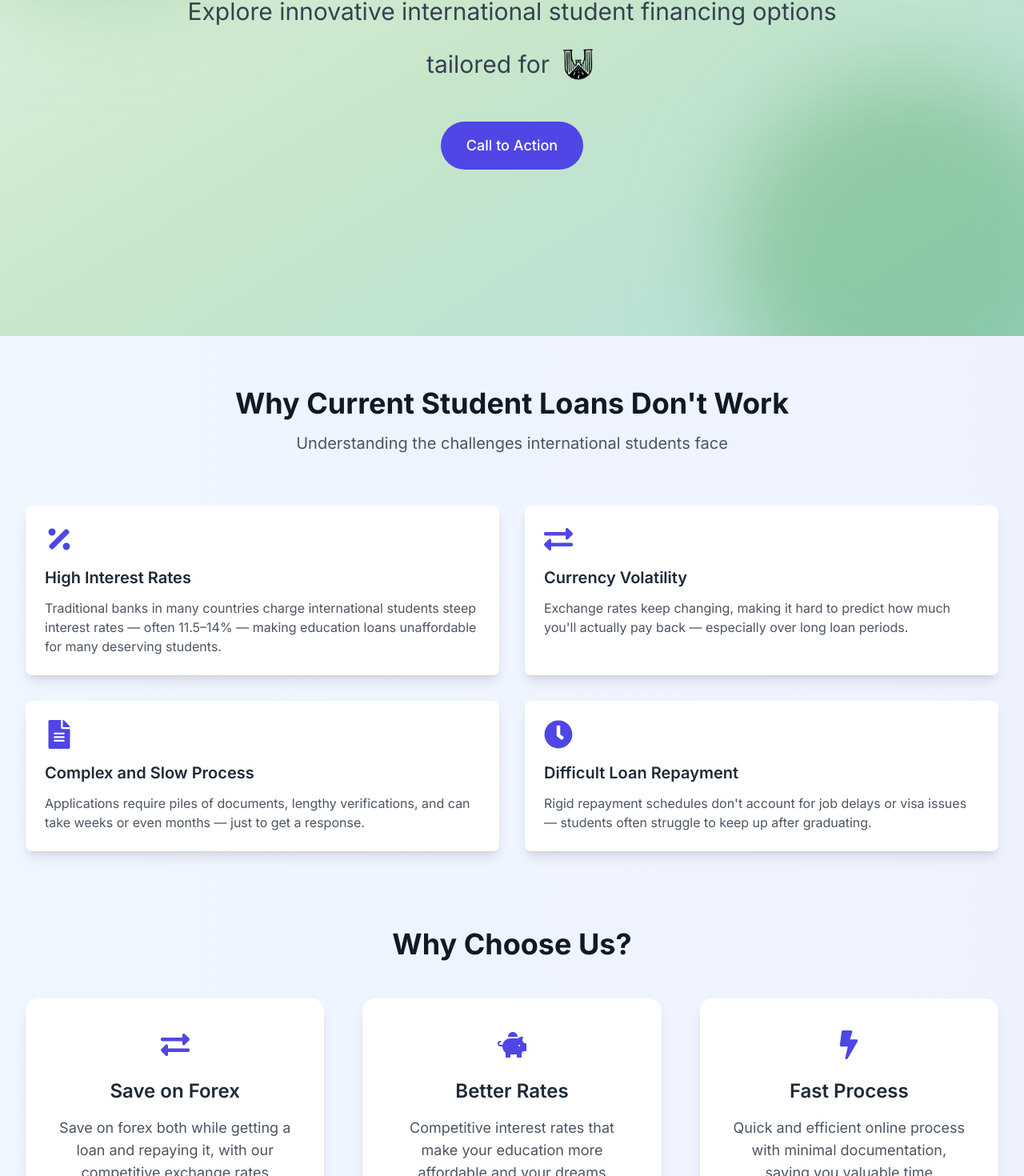
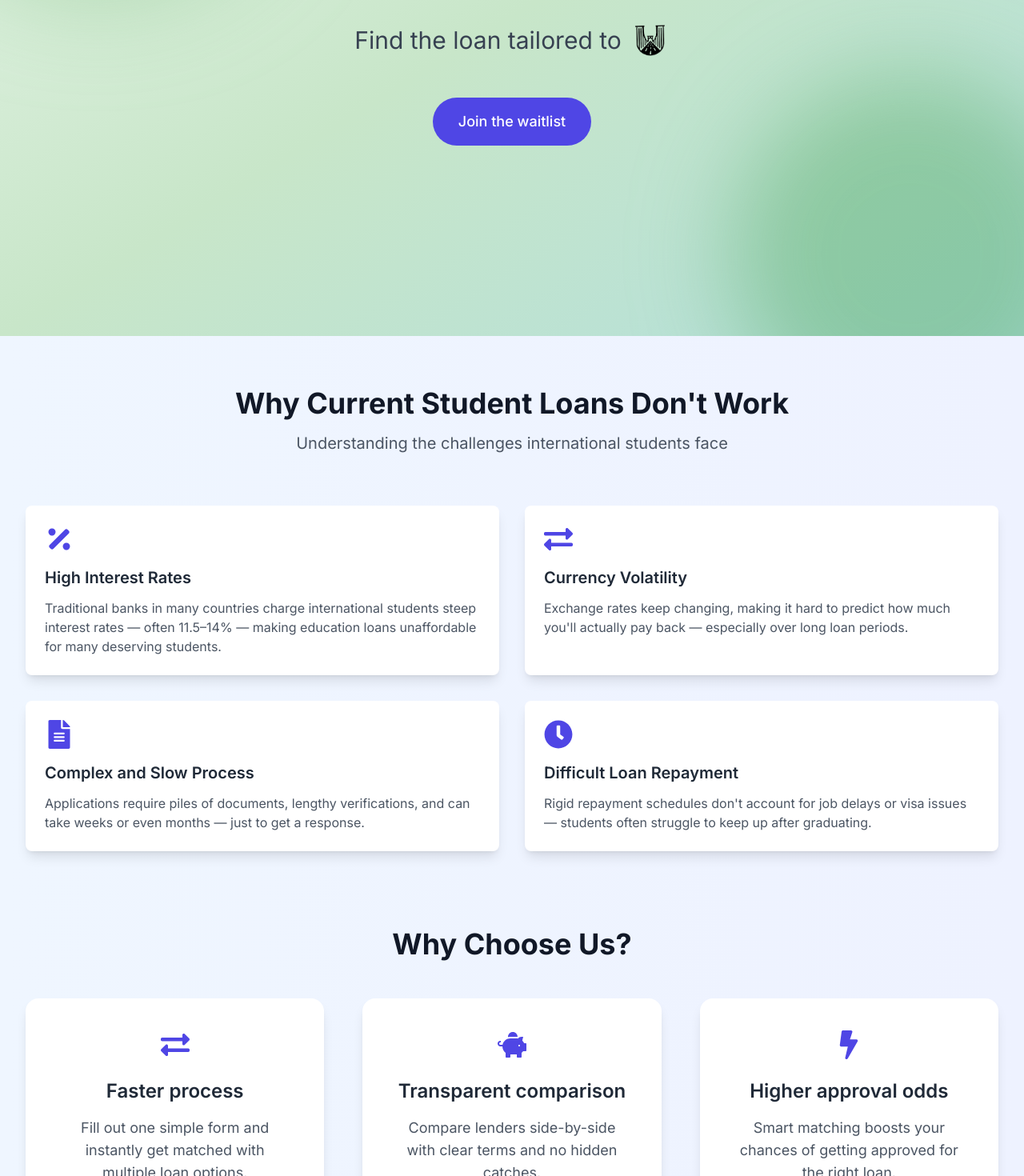
Before and after one commit to shivensingh25/UniMoney-site-, a Next.js app: page / in a window 1280 px wide. Shown: the part 380-1850 px from the top of the page at 80% size. Built offline with nearby package versions, Linux system fonts and the light colour scheme.

Commit message:
made some changes for the business model

```diff
--- a/components/Hero.tsx
+++ b/components/Hero.tsx
@@ -76,11 +76,8 @@ const Hero = () => {
               isTypingDone ? 'opacity-100 transform translate-y-0' : 'opacity-0 transform translate-y-8'
             }`}>
               <div className="flex flex-col items-center justify-center space-y-6">
-                <div className="flex items-center justify-center space-x-4">
-                  <span className="text-center">Explore innovative international student financing options</span>
-                </div>
                 <div className="flex items-center justify-center space-x-3">
-                  <span>tailored for</span>
+                  <span className="text-center">Find the loan tailored to</span>
                   <motion.div
                     className="relative w-12 h-12 inline-block"
                     animate={{
@@ -116,7 +113,7 @@ const Hero = () => {
                 }}
                 className="group relative inline-flex items-center justify-center bg-indigo-600 text-white font-medium py-4 px-8 rounded-full text-lg overflow-hidden transition-all duration-300 hover:shadow-lg hover:scale-[1.02]"
               >
-                <span className="relative z-10">Call to Action</span>
+                <span className="relative z-10">Join the waitlist</span>
                 <div className="absolute inset-0 bg-gradient-to-r from-indigo-700 to-blue-600 transform scale-x-0 group-hover:scale-x-100 transition-transform duration-500 origin-left" />
               </button>
             </div>
--- a/components/Problems.tsx
+++ b/components/Problems.tsx
@@ -127,8 +127,8 @@ const Problems = () => {
               <div className="text-4xl text-indigo-600 mb-6 flex justify-center">
                 <FaExchangeAlt />
               </div>
-              <h3 className="text-2xl font-semibold text-gray-800 mb-4">Save on Forex</h3>
-              <p className="text-lg text-gray-600">Save on forex both while getting a loan and repaying it, with our competitive exchange rates</p>
+              <h3 className="text-2xl font-semibold text-gray-800 mb-4">Faster process</h3>
+              <p className="text-lg text-gray-600">Fill out one simple form and instantly get matched with multiple loan options.</p>
             </motion.div>
             <motion.div
               initial="initial"
@@ -151,8 +151,8 @@ const Problems = () => {
               <div className="text-4xl text-indigo-600 mb-6 flex justify-center">
                 <FaPiggyBank />
               </div>
-              <h3 className="text-2xl font-semibold text-gray-800 mb-4">Better Rates</h3>
-              <p className="text-lg text-gray-600">Competitive interest rates that make your education more affordable and your dreams achievable</p>
+              <h3 className="text-2xl font-semibold text-gray-800 mb-4">Transparent comparison</h3>
+              <p className="text-lg text-gray-600">Compare lenders side-by-side with clear terms and no hidden catches.</p>
             </motion.div>
             <motion.div
               initial="initial"
@@ -175,8 +175,8 @@ const Problems = () => {
               <div className="text-4xl text-indigo-600 mb-6 flex justify-center">
                 <FaBolt />
               </div>
-              <h3 className="text-2xl font-semibold text-gray-800 mb-4">Fast Process</h3>
-              <p className="text-lg text-gray-600">Quick and efficient online process with minimal documentation, saving you valuable time</p>
+              <h3 className="text-2xl font-semibold text-gray-800 mb-4">Higher approval odds</h3>
+              <p className="text-lg text-gray-600">Smart matching boosts your chances of getting approved for the right loan.</p>
             </motion.div>
         </div>
         </motion.div>
```
Also changed, not shown: 2 other files (tests, documents, lock files or other folders).
